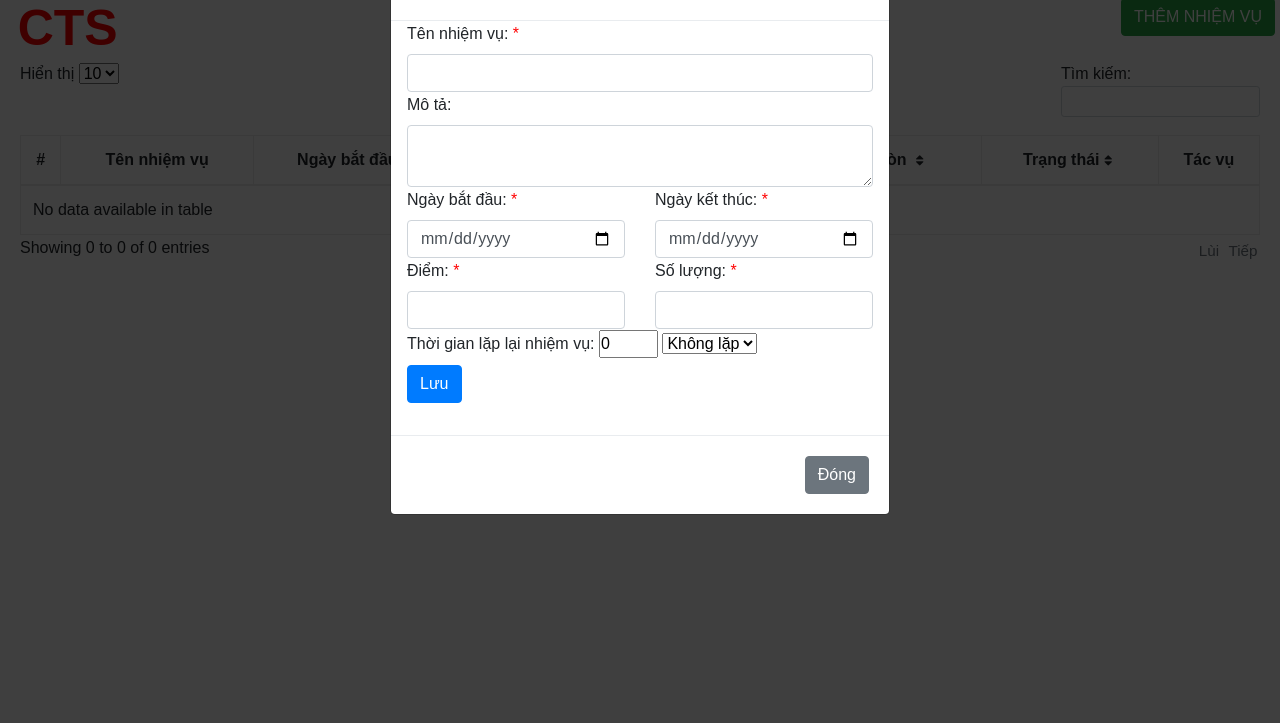
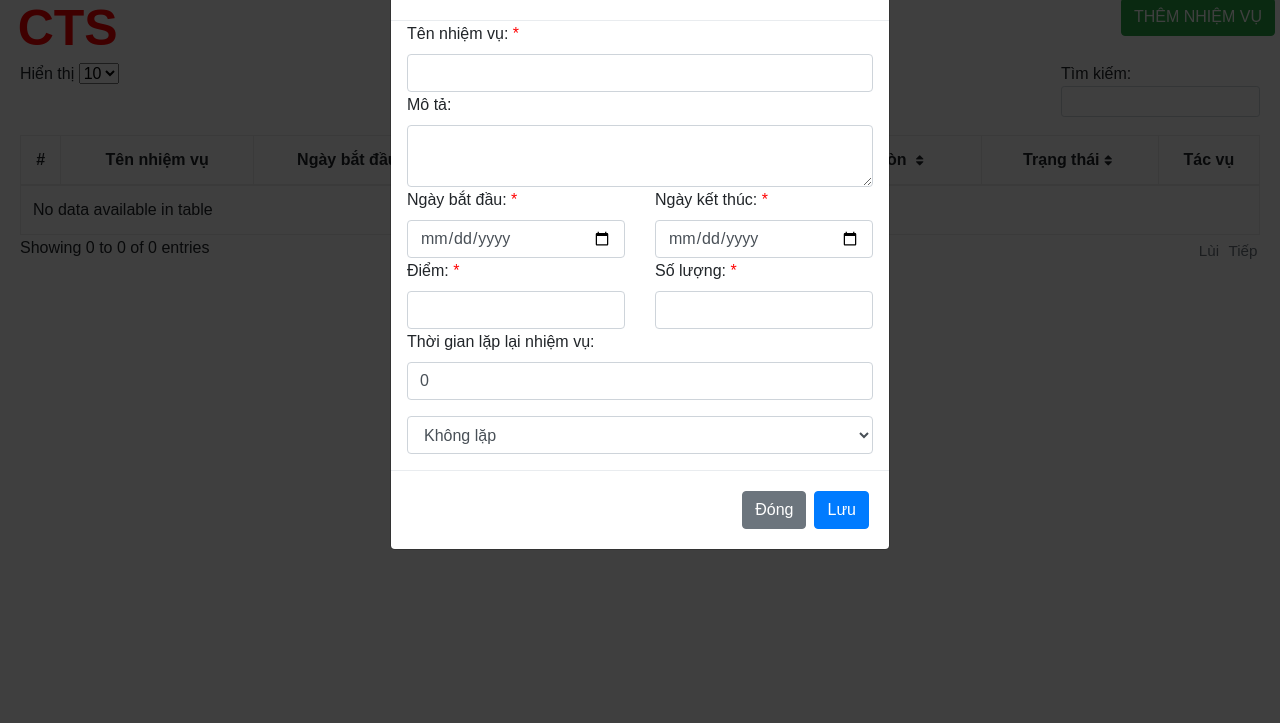
Before and after one commit to banxavi/CTS-project, a Flask app: page /mission in a window 1280 px wide, after a click on "THÊM NHIỆM VỤ". Shown: the part 77-800 px from the top of the page. Run offline with Flask 2, Linux system fonts and the light colour scheme; data that the repository does not hold is empty; parts of the project's set-up code (start-up, migrations or seed data) failed here and were passed over; some libraries are stand-ins or nearby versions.

Commit message:
Edit button save,add , go down right form

```diff
--- a/app/templates/missionsystemadmin.html
+++ b/app/templates/missionsystemadmin.html
@@ -294,18 +294,18 @@
                         </div>
 
 
-                        <div class="form-group">
-                            <button class="btn btn-primary" type="submit" data-toggle="modal">Cập nhập</button>
-                        </div>
-                    </form>
+
+
                 </div>
                 <div class="modal-footer">
                     <button type="button" class="btn btn-secondary" data-dismiss="modal">Đóng</button>
+                    <button class="btn btn-primary" type="submit" data-toggle="modal">Cập nhập</button>
+
                 </div>
             </div>
         </div>
     </div>
-
+</form>
     {% endfor %}
 
     </table>
@@ -334,10 +334,10 @@
                             <div class="row">
                                 <div class="col">
                                     <label>Thời gian lặp lại nhiệm vụ:</label>
-                                    <input type="number" name="loop" value="{{a.3}}"
+                                    <input id="loop" type="number" name="loop" value="{{a.3}}"
                                         oninvalid="this.setCustomValidity('Dữ liệu không hợp lệ')"
                                         onchange="this.setCustomValidity('')" min="0" max="30" required>
-                                    <select name="unitloop">
+                                    <select id="unitloop" onchange="myFunction()"  name="unitloop">
                                         {%if a.4 ==0 %}
                                         <option value="0">Không lặp</option>
                                         {% elif a.4 ==1 %}
@@ -356,23 +356,27 @@
                                         <option value="30">Tháng</option>
 
                                     </select>
+                                    <script>
+                                        function myFunction() {
+                                        var x = document.getElementById("unitloop").value;
+                                        alert(x);
+}
+                                    </script>
 
                                 </div>
                             </div>
                         </div>
 
 
-                        <div class="form-group">
-                            <button class="btn btn-primary" type="submit" data-toggle="modal">Cập nhập</button>
-                        </div>
-                    </form>
                 </div>
                 <div class="modal-footer">
                     <button type="button" class="btn btn-secondary" data-dismiss="modal">Đóng</button>
+                    <button class="btn btn-primary" type="submit" data-toggle="modal">Cập nhập</button>
                 </div>
             </div>
         </div>
     </div>
+</form>
     {% endfor %}
     </table>
     </div>
@@ -477,13 +481,13 @@
                             </div>
                         </div>
                         <div class="form-group">
-                            <div class="row">
-                                <div class="col">
-                                    <label>Thời gian lặp lại nhiệm vụ:</label>
-                                    <input type="number" value="0" placeholder="Số"
+                              <label>Thời gian lặp lại nhiệm vụ:</label>
+                                    <input class="form-control" type="number" value="0" placeholder="Số"
                                         oninvalid="this.setCustomValidity('Vui lòng không được bỏ trống')"
                                         onchange="this.setCustomValidity('')" name="loop" min="0" max="30" required>
-                                    <select name="unitloop" required>
+                        </div>
+                        <div>
+                                    <select class="form-control" name="unitloop" required>
                                         <option value="0">Không lặp</option>
 
                                         <option value="1">Ngày</option>
@@ -494,20 +498,21 @@
 
                                     </select>
 
-                                </div>
-                            </div>
-                        </div>
+                    </div>
 
-                        <div class="form-group">
-                            <button
-                             id="idbtn" class="btn btn-primary" type="submit">Lưu</button>
+                </div>
 
-                        </div>
-                    </form>
-                </div>
+
+
+
                 <div class="modal-footer">
                     <button type="button" class="btn btn-secondary" data-dismiss="modal">Đóng</button>
+                    <button
+                     id="idbtn" class="btn btn-primary" type="submit">Lưu</button>
+
                 </div>
+            </form>
+
             </div>
         </div>
     </div>
```
Also changed, not shown: app/templates/missionsearch.html (+1 -6 lines).
